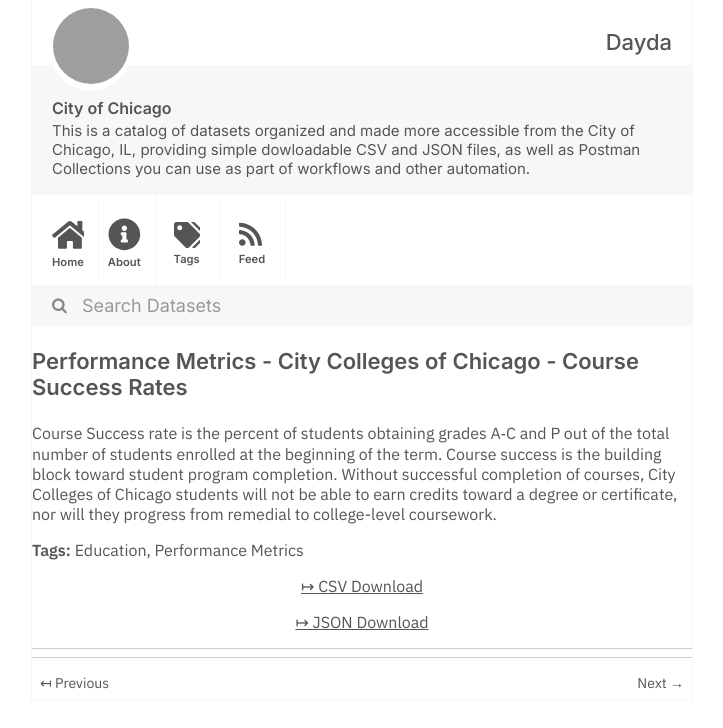
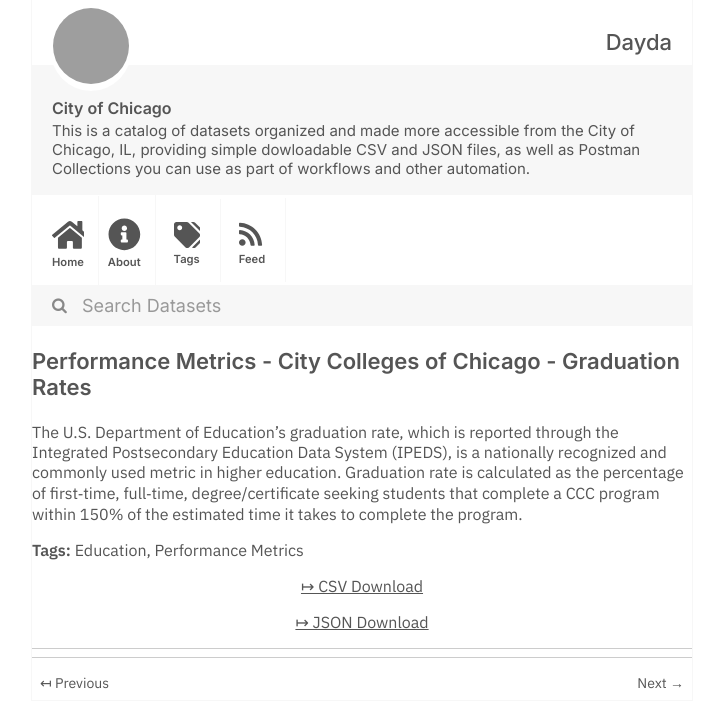
Before and after one commit to dayda-entities/city-of-chicago, a Jekyll site: the page built from _posts/2020-11-10-performance-metrics-city-colle.md, in a window 1280 px wide, cut to the strip 0-728 px from the top of the page. Shown: the whole strip, without its empty margins (278-1001 px from the left). Built offline with Jekyll 4.4.1, drawn with Linux system fonts in a browser that asks for light colours; grey boxes are pictures that could not be loaded.

Commit message:
Publish Data

```diff
--- a/_posts/2020-11-10-performance-metrics-city-colle.md
+++ b/_posts/2020-11-10-performance-metrics-city-colle.md
@@ -1,7 +1,7 @@
 ---
-title: Performance Metrics - City Colleges of Chicago - Course Success Rates
-created: '2020-11-10T16:55:32.902881'
-modified: '2020-11-10T16:55:32.902891'
+title: Performance Metrics - City Colleges of Chicago - Graduation Rates
+created: '2020-11-10T16:55:32.876387'
+modified: '2020-11-10T16:55:32.876394'
 state: active
 type: dataset
 tags:
@@ -10,11 +10,10 @@ tags:
 groups:
   - Local Government
 csv_url: >-
-  https://data.cityofchicago.org/api/views/vz8e-347q/rows.csv?accessType=DOWNLOAD
+  https://data.cityofchicago.org/api/views/vvxi-nsph/rows.csv?accessType=DOWNLOAD
 json_url: >-
-  https://data.cityofchicago.org/api/views/vz8e-347q/rows.json?accessType=DOWNLOAD
+  https://data.cityofchicago.org/api/views/vvxi-nsph/rows.json?accessType=DOWNLOAD
 layout: post
 
 ---
-Course Success rate is the percent of students obtaining grades A‐C and P out of the total number of students enrolled at the beginning of the term.
-Course success is the building block toward student program completion. Without successful completion of courses, City Colleges of Chicago students will not be able to earn credits toward a degree or certificate, nor will they progress from remedial to college-level coursework.
+The U.S. Department of Education’s graduation rate, which is reported through the Integrated Postsecondary Education Data System (IPEDS), is a nationally recognized and commonly used metric in higher education. Graduation rate is calculated as the percentage of first‐time, full‐time, degree/certificate seeking students that complete a CCC program within 150% of the estimated time it takes to complete the program.
```
